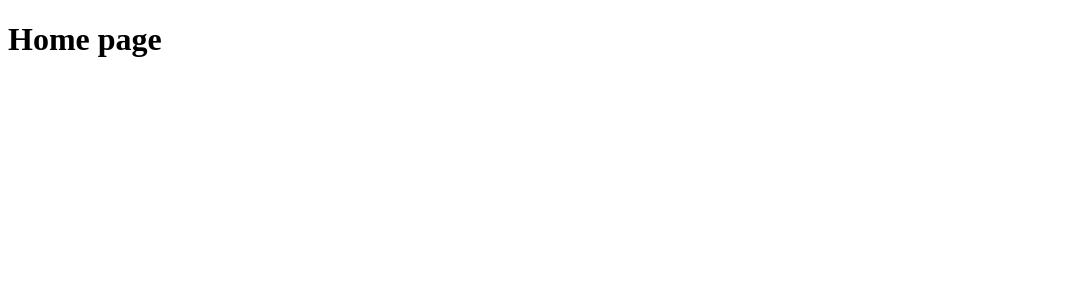
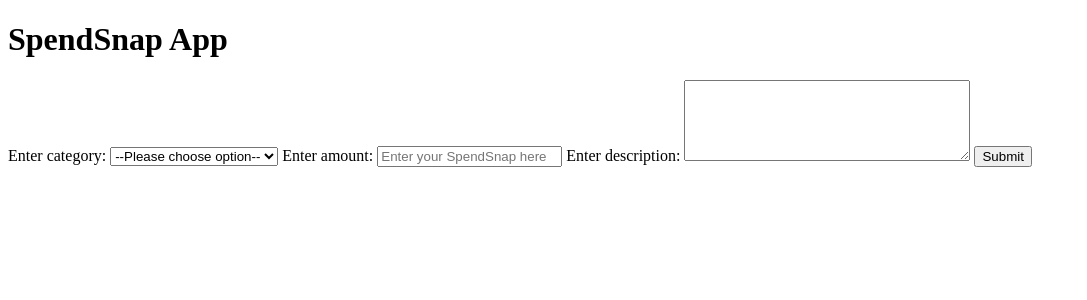
Before and after one commit to e-kai00/stats-sync, a Flask app: page /spend-snap in a window 1280 px wide. Shown: the top 300 px of the page, without its empty margins (0-1087 px from the left). Run offline with Flask 3, Linux system fonts and the light colour scheme.

Commit message:
Add function to handle post request

```diff
--- a/statsapp/routes.py
+++ b/statsapp/routes.py
@@ -1,9 +1,9 @@
-from flask import jsonify, render_template
+from flask import jsonify, render_template, request, redirect, url_for
 import requests
 from requests.exceptions import RequestException
 from datetime import datetime
 from statsapp import app, db
-from statsapp.models import Order
+from statsapp.models import Order, Expense
 from statsapp import SHOPIFY_API_BASE_URL, SHOPIFY_HEADERS
 # import logging
 
@@ -100,7 +100,22 @@ def checker():
 @app.route('/spend-snap', methods=['GET', 'POST'])
 def custom_app_data():
 
+    if request.method == 'POST':
+        expense = Expense(
+            origin = 'SpendSnap App',
+            main_category = 'Production Costs',
+            date = datetime.today().strftime('%Y-%m-%d'),
+
+            sub_category = request.form.get('category'),
+            amount = request.form.get('amount'),
+            description = request.form.get('description')
+        )
+        db.session.add(expense)
+        db.session.commit()
+
     return render_template('spend_snap.html')
+
+
 
 
 
--- a/statsapp/templates/spend_snap.html
+++ b/statsapp/templates/spend_snap.html
@@ -1,5 +1,24 @@
 {% extends "base.html" %}
 {% block content %}
 
-<h1>Home page</h1>
+<h1>SpendSnap App</h1>
+
+<form>
+    <label for="select-category">Enter category:</label>
+    <select name="category" id="select-category">
+        <option value="">--Please choose option--</option>
+        <option value="option1">Option 1</option>
+        <option value="option2">Option 2</option>
+        <option value="option3">Option 3</option>
+        <option value="other">Other</option>
+    </select>
+
+    <label for="amount">Enter amount:</label>
+    <input type="text" name="amount" id="amount" placeholder="Enter your SpendSnap here">
+
+    <label for="description">Enter description:</label>
+    <textarea type="text" name="description" id="description" rows="5" cols="33"></textarea>
+
+    <input type="submit" value="Submit">
+</form>
 {% endblock %}
```
